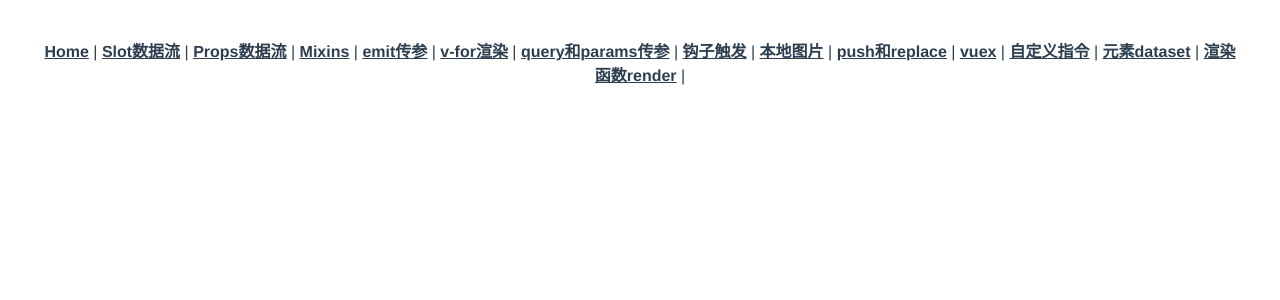
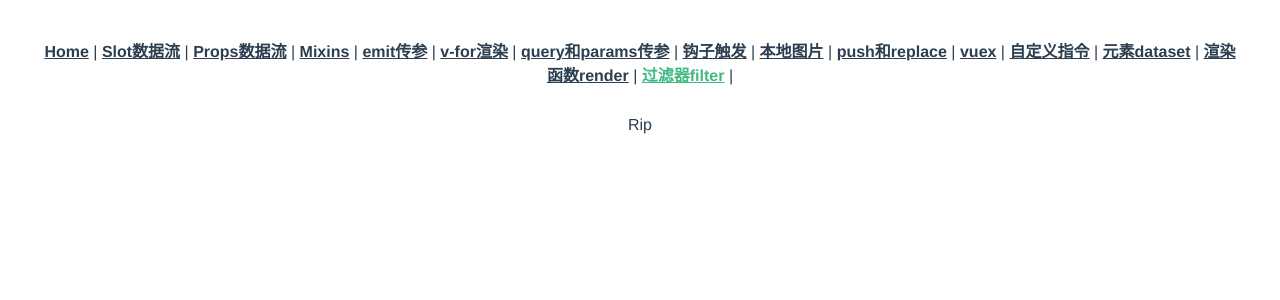
Before and after one commit to MYBOY2200/learn-vue, a Vue app: page /filter in a window 1280 px wide. Shown: the top 300 px of the page. Built offline with nearby package versions, Linux system fonts and the light colour scheme.

Commit message:
'20210326'

```diff
--- a/src/App.vue
+++ b/src/App.vue
@@ -15,6 +15,7 @@
       <router-link to="/directive">自定义指令</router-link> |
       <router-link to="/dataset">元素dataset</router-link> |
       <router-link to="/render">渲染函数render</router-link> |
+      <router-link to="/filter">过滤器filter</router-link> |
     </div>
     <router-view/>
   </div>
--- /dev/null
+++ b/src/assets/js/filter.js
@@ -0,0 +1,10 @@
+import Vue from 'vue'
+
+//字符串首字母大写过滤
+Vue.filter('capitalize',function(value,a1,a2){
+    if(!value) return ''
+    value = value.toString()
+    console.log(a1) //传进来的参数1
+    console.log(a2) //传进来的参数2
+    return value.charAt(0).toUpperCase()+value.slice(1)
+})
--- a/src/main.js
+++ b/src/main.js
@@ -2,7 +2,10 @@ import Vue from 'vue'
 import App from './App.vue'
 import router from './router'
 import store from './store'
+//自定义指令
 import './assets/js/directive.js'
+//过滤器
+import './assets/js/filter.js'
 
 Vue.config.productionTip = false
 
--- a/src/router/index.js
+++ b/src/router/index.js
@@ -90,6 +90,10 @@ const routes = [
     path: '/render',
     component: () => import('../views/渲染函数render/render.vue')
   },
+  {
+    path: '/filter',
+    component: () => import('../views/过滤器filter/filter.vue')
+  },
 
 ]
 
@@ -100,3 +104,5 @@ const router = new VueRouter({
 })
 
 export default router
+
+console.log(Object.prototype.toString.call([]))
--- /dev/null
+++ b/src/views/过滤器filter/filter.vue
@@ -0,0 +1,17 @@
+<template>
+    <div>
+        <!-- filter在双花括号中(跟computed作用有点类似,不过这个可以在多个地方复用) -->
+        {{message | capitalize}}
+        <!-- filter在双花括号中;过滤器是 JavaScript 函数，因此可以接收参数 -->
+        <div :id="message | capitalize(1,2)"></div>
+    </div>
+</template>
+<script>
+export default {
+    data() {
+        return {
+            message: 'rip'
+        }
+    }
+}
+</script>
```
